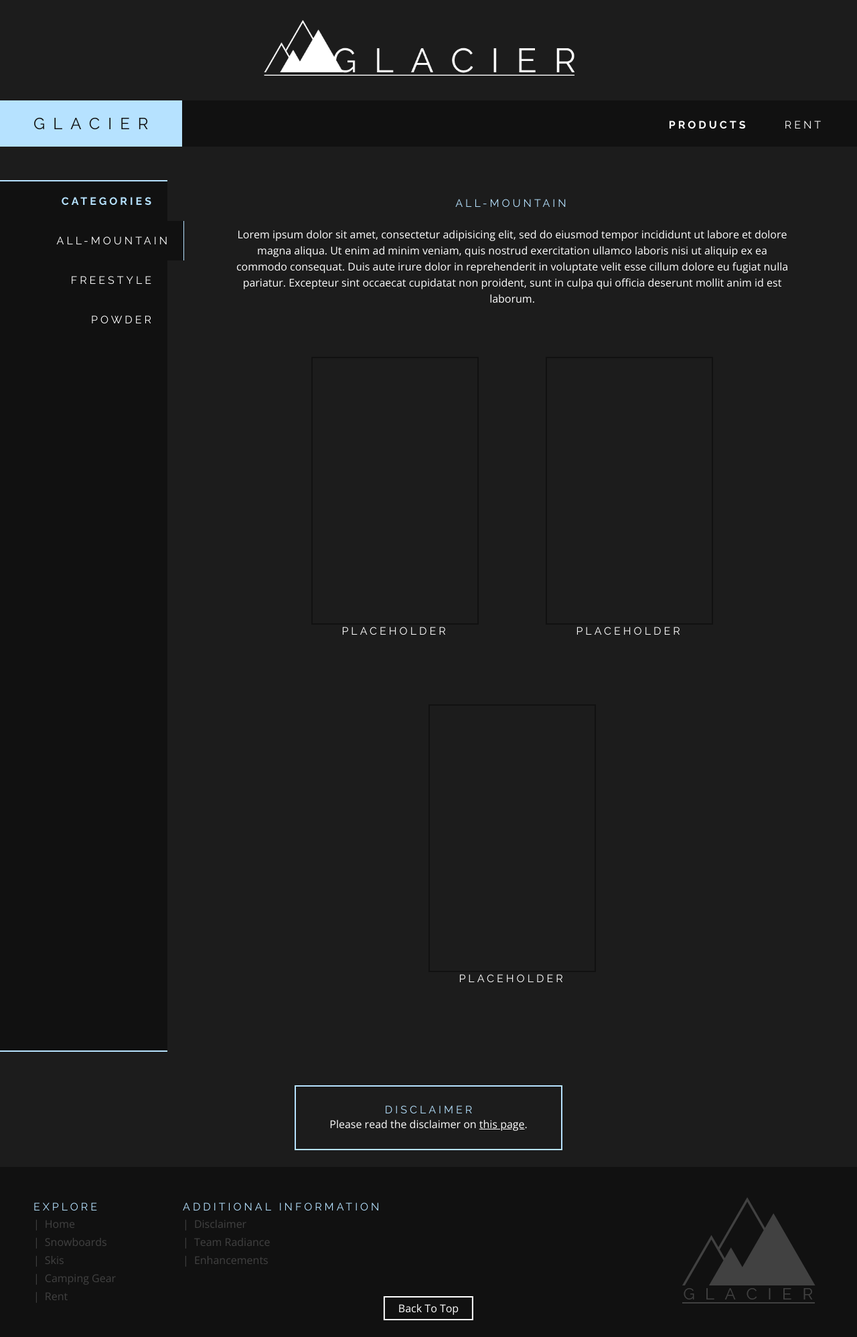
After one commit to ZeeHatcher/COS10011, a PHP site: page /product2.html in a window 1280 px wide. The commit adds this page. Shown: the whole page at 67% size. Run offline with PHP 8.4, Linux system fonts and the light colour scheme.

Commit message:
Fix styling bugs

```diff
--- /dev/null
+++ b/assign1/product2.html
@@ -0,0 +1,187 @@
+<!DOCTYPE html>
+<html lang="en">
+<head>
+  <meta charset="UTF-8"/>
+  <meta name="viewport" content="width=device-width, initial-scale=1.0"/>
+  <meta http-equiv="X-UA-Compatible" content="ie=edge"/>
+  <title>G L A C I E R | Skis</title>
+
+  <!-- Fonts -->
+  <link href="https://fonts.googleapis.com/css?family=Open+Sans:300,700" rel="stylesheet"/>
+  <link href="https://fonts.googleapis.com/css?family=Raleway:400,700" rel="stylesheet"/>
+
+  <!-- CSS -->
+  <link rel="stylesheet" type="text/css" href="styles/style.css"/>
+  <link rel="stylesheet" type="text/css" href="styles/style-mobile.css">
+
+  <!-- JS -->
+  <script src="js/main.js"></script>
+</head>
+<body>
+  <header class="header">
+    <a href="index.html">
+      <img class="header__logo" src="images/company_logo_large.png" alt="Company Logo"/>
+    </a>
+  </header>
+
+  <nav class="navbar">
+    <a class="navbar__logo" href="index.html">
+      <h2>GLACIE<span class="no-letter-spacing">R</span></h2>
+    </a>
+
+    <ul class="navbar__links">
+      <li class="navbar__link navbar__link--dropdown">
+        <h3 class="navbar__dropdown-title navbar__link--active">Products</h3>
+        <ul class="navbar__dropdown">
+          <li class="navbar__dropdown-link"><a href="product1.html"><h3 class="navbar__link--on-hover">Snowboards</h3></a></li>
+          <li class="navbar__dropdown-link"><a href="product2.html"><h3 class="navbar__link--on-hover navbar__link--active">Skis</h3></a></li>
+          <li class="navbar__dropdown-link"><a href="product3.html"><h3 class="navbar__link--on-hover">Camping Gear</h3></a></li>
+        </ul>
+      </li>
+      <li class="navbar__link"><a href="enquiry.html"><h3 class="navbar__link--on-hover">Rent</h3></a></li>
+    </ul>
+
+    <div class="navbar__menu">
+      <div id="nav-btn" class="navbar__btn is-pos-y-center">&#9776;</div>
+    </div>
+    <ul id="nav" class="mobile-navbar__links">
+      <li class="navbar__link"><a href="product1.html">
+          <h3 class="navbar__link--on-hover">Snowboards</h3>
+        </a>
+      </li>
+      <li class="navbar__link"><a href="product2.html">
+          <h3 class="navbar__link--on-hover navbar__link--active">Skis</h3>
+        </a>
+      </li>
+      <li class="navbar__link"><a href="product3.html">
+          <h3 class="navbar__link--on-hover">Camping Gear</h3>
+        </a>
+      </li>
+      <li class="navbar__link">
+        <a href="enquiry.html">
+          <h3 class="navbar__link--on-hover">Rent</h3>
+        </a>
+      </li>
+    </ul>
+  </nav>
+
+  <main>
+    <section class="grid">
+      <aside class="ctgry">
+        <h3 class="ctgry__title">Categories</h3>
+
+        <ul class="ctgry__list">
+          <li id="ctgry_1" class="ctgry__item"><h3>All-Mountain</h3></li>
+          <li id="ctgry_2" class="ctgry__item"><h3>Freestyle</h3></li>
+          <li id="ctgry_3" class="ctgry__item"><h3>Powder</h3></li>
+        </ul>
+      </aside>
+
+      <section id="display_1" class="display">
+        <article class="desc">
+          <h3 class="desc__title">All-Mountain</h3>
+
+          <p class="desc__text">Lorem ipsum dolor sit amet, consectetur adipisicing elit, sed do eiusmod tempor incididunt ut labore et dolore magna aliqua. Ut enim ad minim veniam, quis nostrud exercitation ullamco laboris nisi ut aliquip ex ea commodo consequat. Duis aute irure dolor in reprehenderit in voluptate velit esse cillum dolore eu fugiat nulla pariatur. Excepteur sint occaecat cupidatat non proident, sunt in culpa qui officia deserunt mollit anim id est laborum.</p>
+        </article>
+
+        <section class="items">
+          <div class="item">
+            <div class="placeholder"></div>
+            <h3>Placeholder</h3>
+          </div>
+          <div class="item">
+            <div class="placeholder"></div>
+            <h3>Placeholder</h3>
+          </div>
+          <div class="item">
+            <div class="placeholder"></div>
+            <h3>Placeholder</h3>
+          </div>
+        </section>
+      </section>
+
+      <section id="display_2" class="display">
+        <article class="desc">
+          <h3 class="desc__title">Freestyle</h3>
+
+          <p class="desc__text">Lorem ipsum dolor sit amet, consectetur adipisicing elit, sed do eiusmod tempor incididunt ut labore et dolore magna aliqua. Ut enim ad minim veniam, quis nostrud exercitation ullamco laboris nisi ut aliquip ex ea commodo consequat. Duis aute irure dolor in reprehenderit in voluptate velit esse cillum dolore eu fugiat nulla pariatur. Excepteur sint occaecat cupidatat non proident, sunt in culpa qui officia deserunt mollit anim id est laborum.</p>
+        </article>
+
+        <section class="items">
+          <div class="item">
+            <div class="placeholder"></div>
+            <h3>Placeholder</h3>
+          </div>
+          <div class="item">
+            <div class="placeholder"></div>
+            <h3>Placeholder</h3>
+          </div>
+          <div class="item">
+            <div class="placeholder"></div>
+            <h3>Placeholder</h3>
+          </div>
+        </section>
+      </section>
+
+      <section id="display_3" class="display">
+        <article class="desc">
+          <h3 class="desc__title">Powder</h3>
+
+          <p class="desc__text">Lorem ipsum dolor sit amet, consectetur adipisicing elit, sed do eiusmod tempor incididunt ut labore et dolore magna aliqua. Ut enim ad minim veniam, quis nostrud exercitation ullamco laboris nisi ut aliquip ex ea commodo consequat. Duis aute irure dolor in reprehenderit in voluptate velit esse cillum dolore eu fugiat nulla pariatur. Excepteur sint occaecat cupidatat non proident, sunt in culpa qui officia deserunt mollit anim id est laborum.</p>
+        </article>
+
+        <section class="items">
+          <div class="item">
+            <div class="placeholder"></div>
+            <h3>Placeholder</h3>
+          </div>
+          <div class="item">
+            <div class="placeholder"></div>
+            <h3>Placeholder</h3>
+          </div>
+          <div class="item">
+            <div class="placeholder"></div>
+            <h3>Placeholder</h3>
+          </div>
+        </section>
+      </section>
+    </section>
+  </main>
+
+  <section class="disclaimer disclaimer--short">
+    <h3 class="disclaimer__title">Disclaime<span class="no-letter-spacing">r</span></h3>
+
+    <p class="disclaimer__desc">Please read the disclaimer on <a class="link-underline" href="disclaimer.html">this page</a>.</p>
+  </section>
+
+  <footer class="footer">
+    <section id="footer__explore" class="footer__column">
+      <h3 class="footer__title">Explore</h3>
+
+      <ul class="footer__links">
+        <li class="footer__link"><a class="footer__link--on-hover footer__bullet" href="index.html">Home</a></li>
+        <li class="footer__link"><a class="footer__link--on-hover footer__bullet" href="product1.html">Snowboards</a></li>
+        <li class="footer__link"><a class="footer__link--on-hover footer__bullet" href="product2.html">Skis</a></li>
+        <li class="footer__link"><a class="footer__link--on-hover footer__bullet" href="product3.html">Camping Gear</a></li>
+        <li class="footer__link"><a class="footer__link--on-hover footer__bullet" href="enquiry.html">Rent</a></li>
+      </ul>
+    </section>
+
+    <sectionid="footer__additional" class="footer__column">
+      <h3 class="footer__title">Additional Information</h3>
+
+      <ul class="footer__links">
+        <li class="footer__link"><a class="footer__link--on-hover footer__bullet" href="disclaimer.html">Disclaimer</a></li>
+        <li class="footer__link"><a class="footer__link--on-hover footer__bullet" href="aboutme1.html">Team Radiance</a></li>
+        <li class="footer__link"><a class="footer__link--on-hover footer__bullet" href="enhancements.html">Enhancements</a></li>
+      </ul>
+    </section>
+
+    <a href="#" class="btn footer__btn is-pos-x-center">Back To Top</a>
+
+    <figure>
+      <img class="footer__logo" src="images/company_logo_small.png" alt="Glacier Logo"/>
+    </figure>
+  </footer>
+</body>
+</html>
--- a/assign1/styles/style-mobile.css
+++ b/assign1/styles/style-mobile.css
@@ -12,12 +12,8 @@
     padding: 15px;
   }
 
-  #benefit {
-    display: block;
-  }
-
   #benefit div {
-    margin: 50px 25px 0;
+    margin-top: 50px;
   }
 
   .card {
```
Also changed, not shown: assign1/aboutme1.html (+14 -3 lines), assign1/enquiry.html (+15 -0 lines), assign1/product3.html (added, +187 -0 lines), assign1/styles/style.css (+28 -12 lines).
